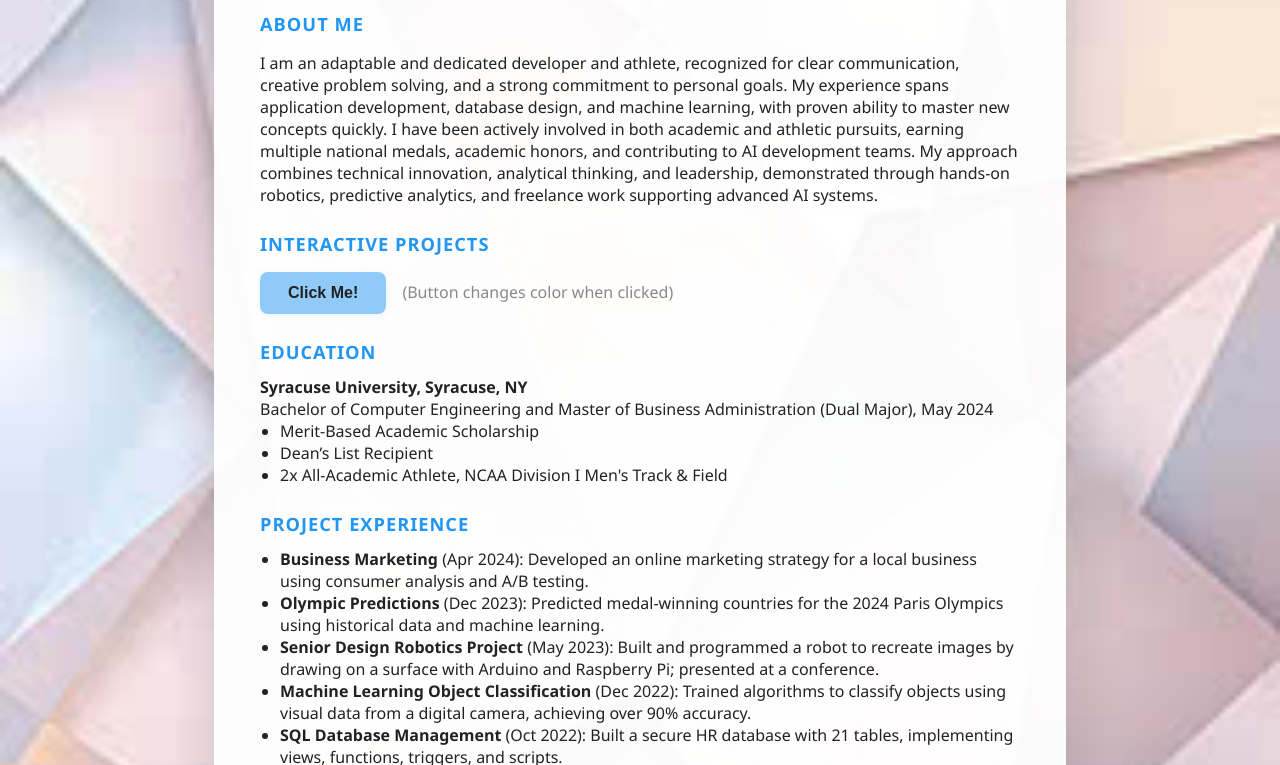
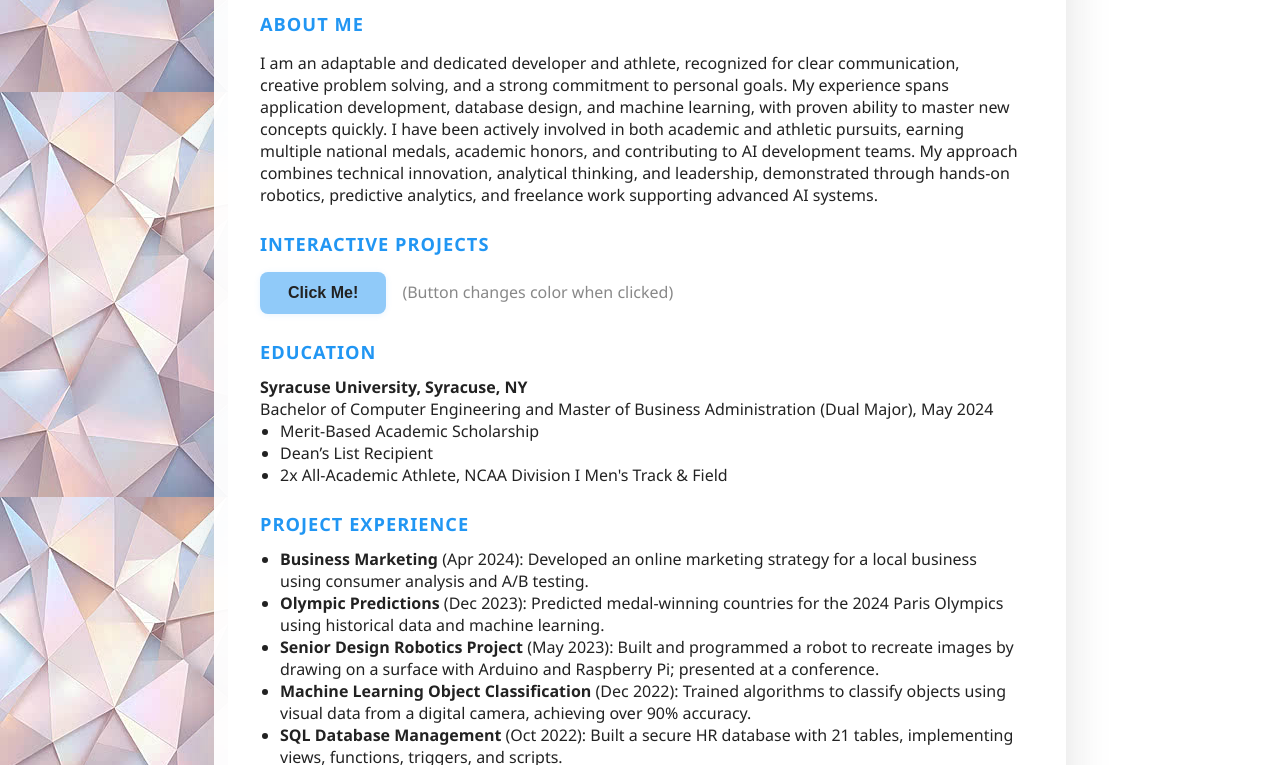
Before and after one commit to Kevrob1302/Kevrob1302.github.io, a plain HTML site: page index.html in a window 1280 px wide. Shown: the part 313-1078 px from the top of the page. Drawn offline with Linux system fonts and the light colour scheme.

Commit message:
Update index.html

```diff
--- a/index.html
+++ b/index.html
@@ -11,9 +11,9 @@
       color: #222;
       background-image: url('images/Background.jpg');
       background-size: cover;         /* Makes the image cover the whole background */
-      background-repeat: no-repeat;   /* Prevents tiling */
-      background-position: center;    /* Centers the image */
-      min-height: 100vh;              /* Ensures full viewport coverage */
+      background-repeat: repeat-y;         /* Repeat vertically (y-axis) */
+      background-position: left top;       /* Start tiling from the top left (optional, default is top left) */
+      background-size: auto;               /* Default, or set to a specific width for scaling */
     }
     .container {
       max-width: 760px;
```
